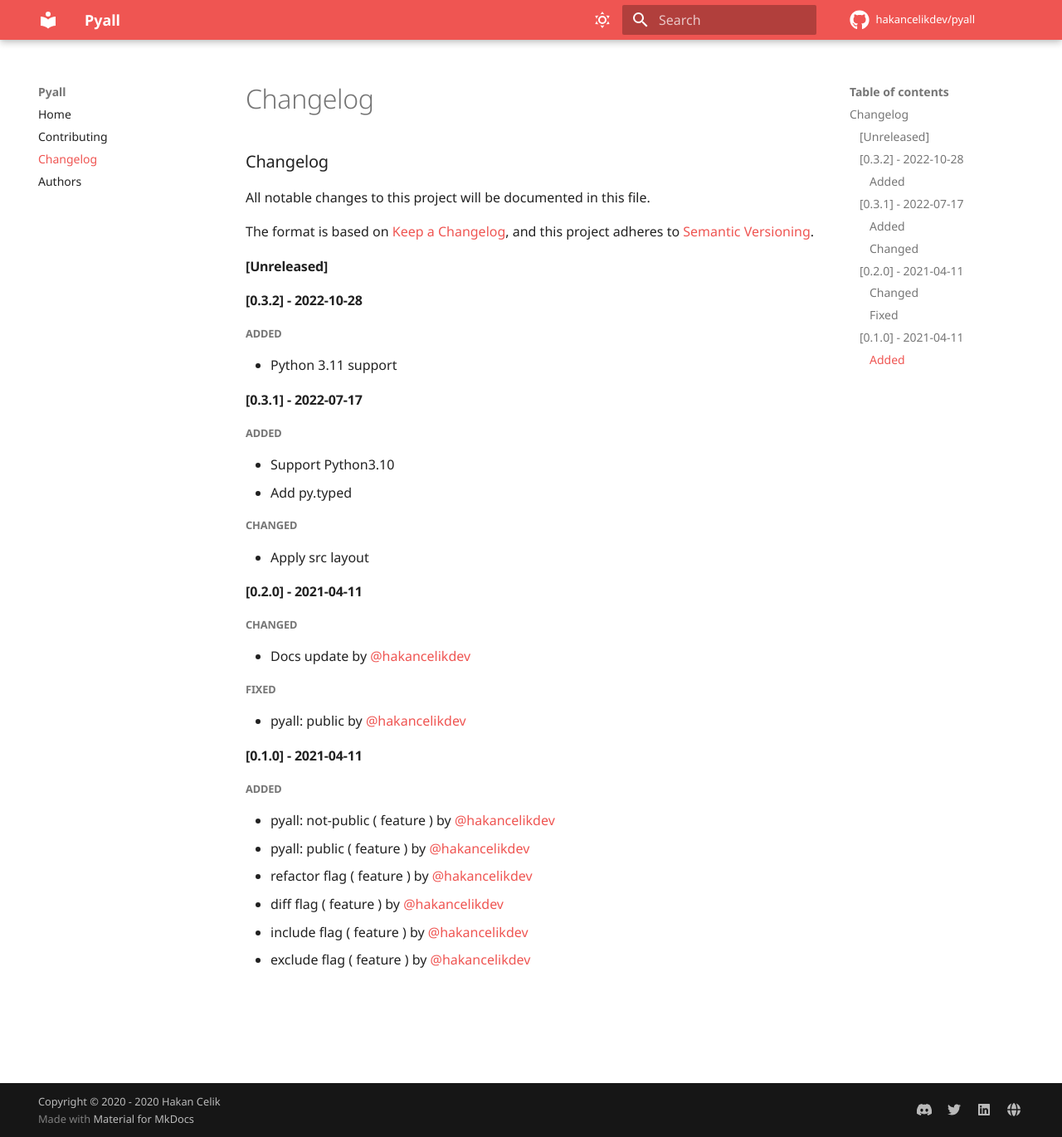
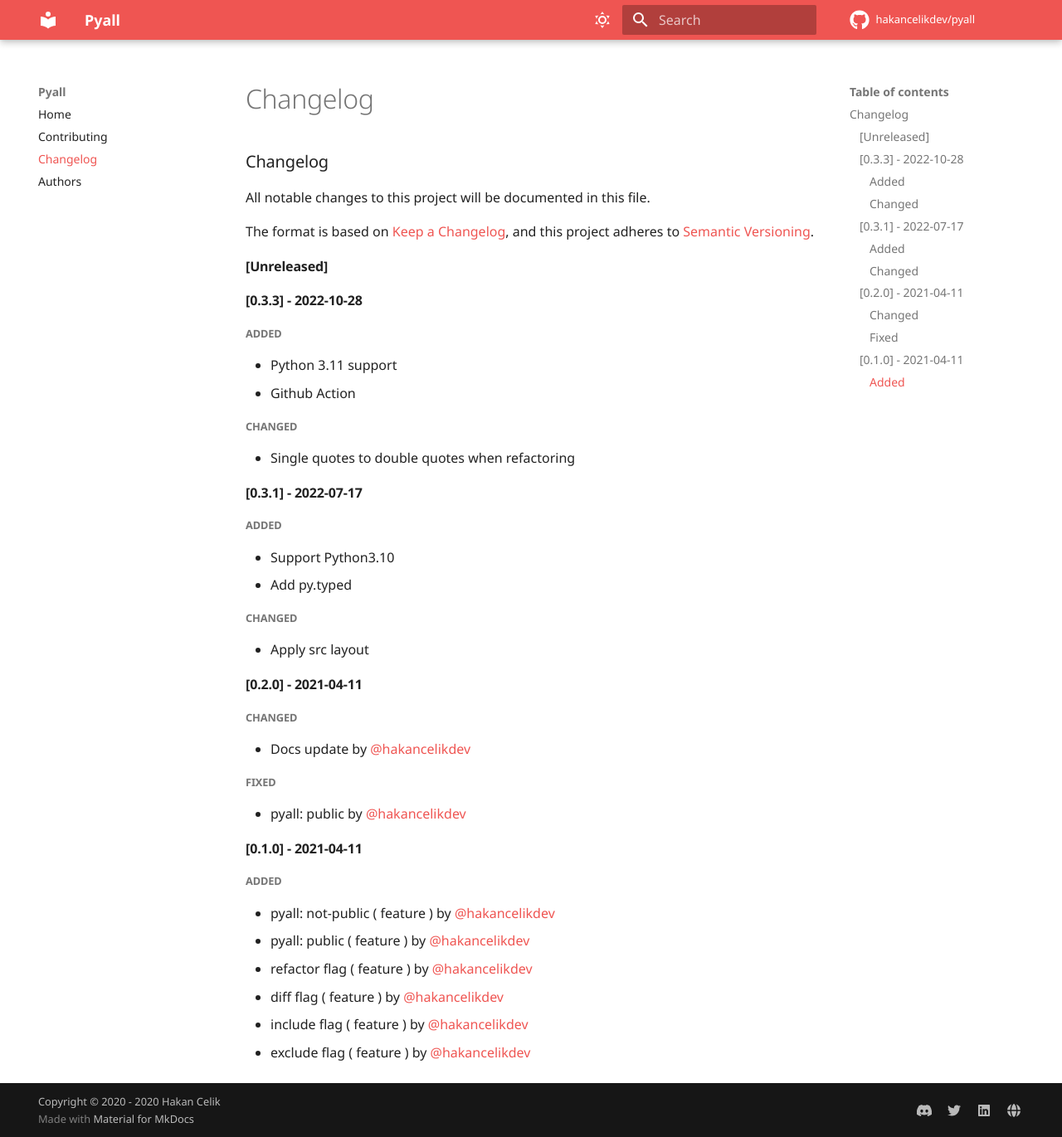
Before and after one commit to hakancelikdev/unexport, an MkDocs documentation site: the page built from docs/changelog.md, in a window 1280 px wide and 1371 px high. Shown: the whole window at 83% size. Built offline with MkDocs 1.6.1 and Material for MkDocs 9.7.7, drawn with Linux system fonts in a browser that asks for light colours; comment, search, counter and statistics services are not loaded; the version menu is left out.

Commit message:
Single quotes to double quotes when refactoring

```diff
--- a/docs/changelog.md
+++ b/docs/changelog.md
@@ -7,11 +7,16 @@ this project adheres to [Semantic Versioning](https://semver.org/spec/v2.0.0.htm
 
 ## [Unreleased]
 
-## [0.3.2] - 2022-10-28
+## [0.3.3] - 2022-10-28
 
 ### Added
 
 - Python 3.11 support
+- Github Action
+
+### Changed
+
+- Single quotes to double quotes when refactoring
 
 ## [0.3.1] - 2022-07-17
 
```
Also changed, not shown: 3 other files.
